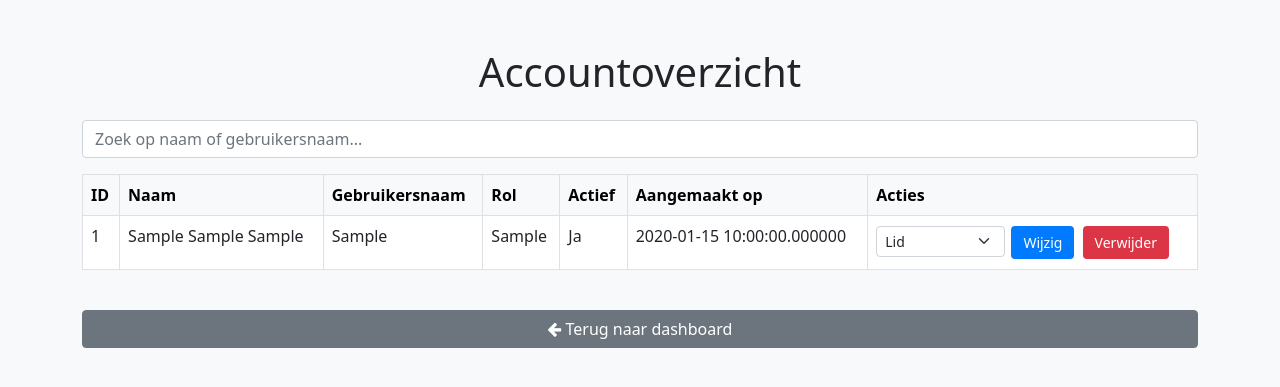
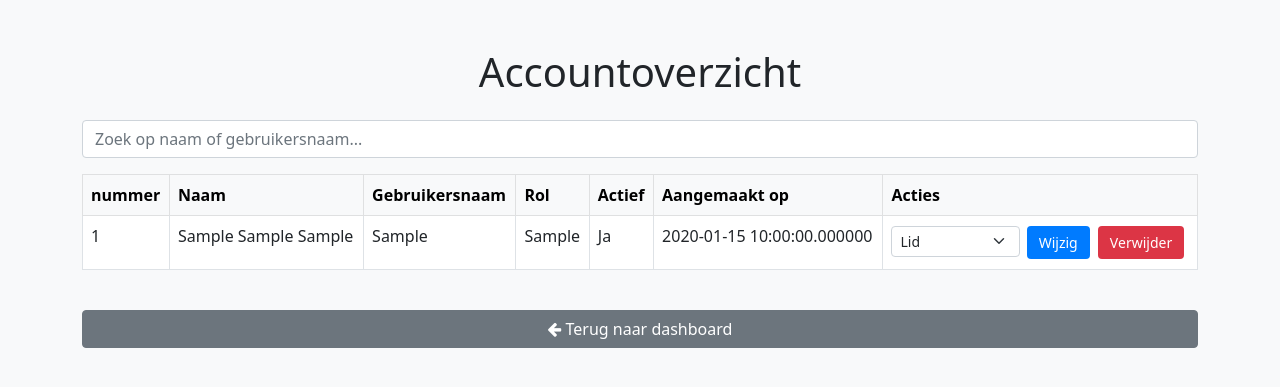
Before and after one commit to lucas-dw16/theater, a PHP site: page /account_overzicht/account_overzicht.php in a window 1280 px wide. Shown: the part 56-443 px from the top of the page. Run offline with PHP 8.4, Linux system fonts and the light colour scheme; tables that the repository leaves empty hold one stand-in row (values such as "Sample post").

Commit message:
betre account overzicht

```diff
--- a/account_overzicht/account_overzicht.php
+++ b/account_overzicht/account_overzicht.php
@@ -108,7 +108,7 @@ try {
                 <table class="table table-bordered table-hover bg-white">
                     <thead class="table-light">
                         <tr>
-                            <th>ID</th>
+                            <th>nummer</th>
                             <th>Naam</th>
                             <th>Gebruikersnaam</th>
                             <th>Rol</th>
```
